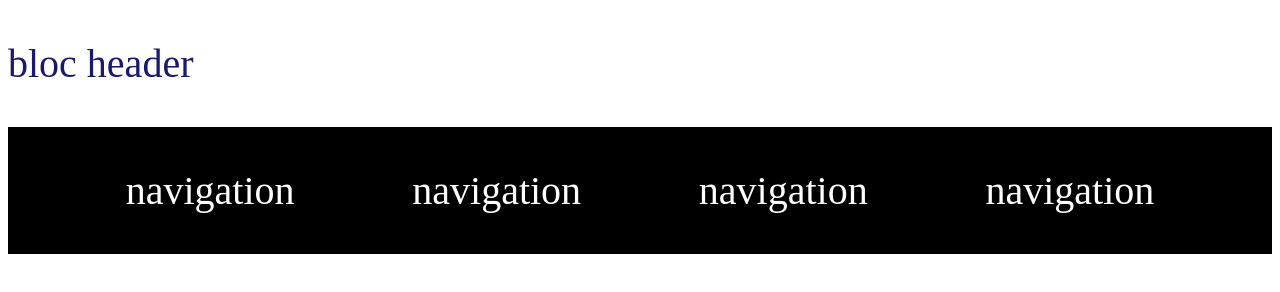
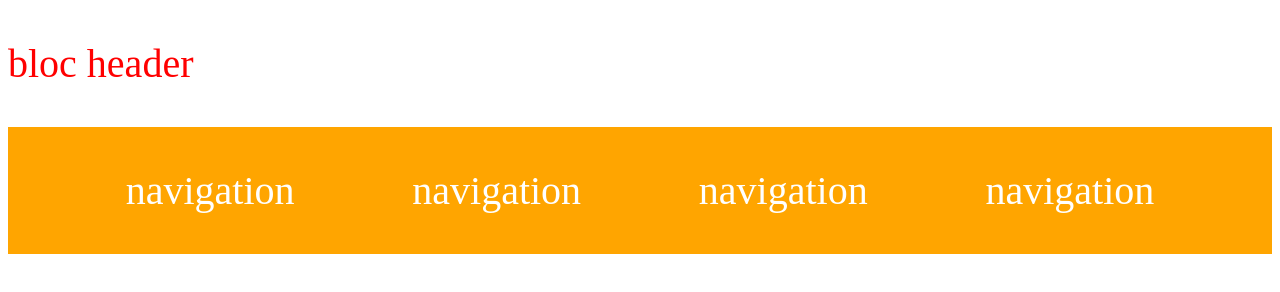
Before and after one commit to frederic75020/sassworkshop, a plain HTML site: page index.html in a window 1280 px wide. Drawn offline with Linux system fonts and the light colour scheme.

Commit message:
ajout map

```diff
--- a/style.css
+++ b/style.css
@@ -1,51 +1,23 @@
-/*
-style.css
---------- Par Frederic M*/
-
-/*-------------*/
-
-/* responsive */
-
-/* polices */
-@font-face
-
-{
-    font-family: 'libre_caslon_displayregular';
-    src: url(fonts/'librecaslondisplay-regular-webfont.eot');
-    src: url(fonts/'librecaslondisplay-regular-webfont.eot?#iefix') format('embedded-opentype'),
-         url(fonts/'librecaslondisplay-regular-webfont.woff2') format('woff2'),
-         url(fonts/'librecaslondisplay-regular-webfont.woff') format('woff'),
-         url(fonts/'librecaslondisplay-regular-webfont.ttf') format('truetype'),
-         url(fonts/'librecaslondisplay-regular-webfont.svg#libre_caslon_displayregular') format('svg');
-    font-weight: normal;
-    font-style: normal;
-
+header {
+  font-size: 2.5em;
+  color: red;
 }
 
-/* Nouvelles règles si la fenêtre fait au plus 1024px de large */
-@media only screen and (max-device-width: 480px)
-{
-
-    p
-    {
-        color: black;
-        background-color: white;
-        font-size: 1.8em;
-    }
-
+#navigation {
+  color: white;
+  background-color: orange;
+  display: -webkit-box;
+  display: -ms-flexbox;
+  display: flex;
+  -webkit-box-orient: horizontal;
+  -webkit-box-direction: normal;
+      -ms-flex-direction: row;
+          flex-direction: row;
+  -webkit-box-align: start;
+      -ms-flex-align: start;
+          align-items: flex-start;
+  -webkit-box-pack: space-evenly;
+      -ms-flex-pack: space-evenly;
+          justify-content: space-evenly;
 }
-
-header
-{
-    font-size: 2.5em;
-    color: midnightblue;
-}
-#navigation
-{
-    color: white;
-    background-color: black;
-    display: flex;
-    flex-direction: row;
-    align-items: flex-start;
-    justify-content: space-evenly;
-}
+/*# sourceMappingURL=style.css.map */
```
Also changed, not shown: 1 other file.
